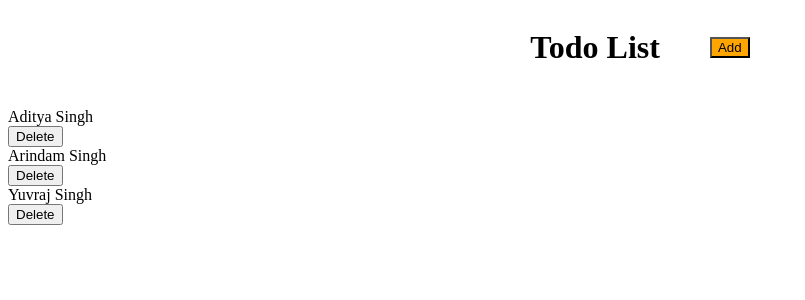
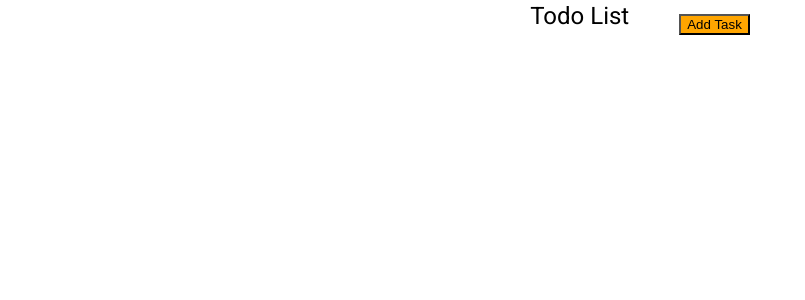
Before and after one commit to AdityaSingh621/TodoListApp, an Angular app: page / in a window 1280 px wide. Shown: the top 300 px of the page, without its empty margins (0-805 px from the left). Built offline with nearby package versions, Linux system fonts and the light colour scheme.

Commit message:
DialogBoxAdded

```diff
--- a/angular.json
+++ b/angular.json
@@ -30,6 +30,7 @@
               "src/assets"
             ],
             "styles": [
+              "@angular/material/prebuilt-themes/indigo-pink.css",
               "src/styles.scss"
             ],
             "scripts": []
@@ -93,6 +94,7 @@
               "src/assets"
             ],
             "styles": [
+              "@angular/material/prebuilt-themes/indigo-pink.css",
               "src/styles.scss"
             ],
             "scripts": []
--- a/package.json
+++ b/package.json
@@ -11,10 +11,12 @@
   "private": true,
   "dependencies": {
     "@angular/animations": "^15.2.0",
+    "@angular/cdk": "^15.2.5",
     "@angular/common": "^15.2.0",
     "@angular/compiler": "^15.2.0",
     "@angular/core": "^15.2.0",
     "@angular/forms": "^15.2.0",
+    "@angular/material": "^15.2.5",
     "@angular/platform-browser": "^15.2.0",
     "@angular/platform-browser-dynamic": "^15.2.0",
     "@angular/router": "^15.2.0",
--- a/src/app/app.component.html
+++ b/src/app/app.component.html
@@ -1,5 +1,5 @@
 <div>
   <app-header (gotoApp)="trueOrFlase($event)"></app-header>
-  <app-add-task [formVisible]="showTask"></app-add-task>
+  <!-- <app-add-task [formVisible]="showTask"></app-add-task> -->
   <app-tasks></app-tasks>
 </div>
--- a/src/app/app.module.ts
+++ b/src/app/app.module.ts
@@ -10,21 +10,28 @@ import { TaskListItemsComponent } from './components/task-list-items/task-list-i
 import { AddTaskComponent } from './components/add-task/add-task.component';
 import { FormsModule } from '@angular/forms';
 
+import {MatDialogModule} from '@angular/material/dialog';
+import { DialogboxComponent } from './components/dialogbox/dialogbox.component';
+
+
 
 @NgModule({
   declarations: [
     AppComponent,
     HeaderComponent,
+    DialogboxComponent,
     ButtonComponent,
     TasksComponent,
     TaskListItemsComponent,
     AddTaskComponent,
 
   ],
+  entryComponents:[DialogboxComponent],
   imports: [
     BrowserModule,
     AppRoutingModule,
-    FormsModule
+    FormsModule,
+    MatDialogModule
   ],
   providers: [],
   bootstrap: [AppComponent]
--- a/src/app/components/button/button.component.html
+++ b/src/app/components/button/button.component.html
@@ -1,3 +1,7 @@
-<button [ngStyle]="{ 'background-color': color }" (click)="toggleButton()">
+<!-- <button   [ngStyle]="{ 'background-color': color }" (click)="toggleButton()">
   {{ text }}
+</button> -->
+
+<button [ngStyle]="{ 'background-color': 'orange' }" (click)="toggleButton()">
+  Add Task
 </button>
--- a/src/app/components/button/button.component.ts
+++ b/src/app/components/button/button.component.ts
@@ -1,4 +1,8 @@
 import { Component, EventEmitter, Input, Output } from '@angular/core';
+import { MatDialog, MatDialogRef } from '@angular/material/dialog';
+import { AddTaskComponent } from '../add-task/add-task.component';
+import { DialogboxComponent } from '../dialogbox/dialogbox.component';
+import { TaskItems } from 'src/app/mock-task';
 
 @Component({
   selector: 'app-button',
@@ -7,6 +11,8 @@ import { Component, EventEmitter, Input, Output } from '@angular/core';
 })
 export class ButtonComponent {
 
+  constructor(private dialog : MatDialog){}
+
   @Output() gotoHeader = new EventEmitter();
 
   @Input() text !: string;
@@ -14,9 +20,34 @@ export class ButtonComponent {
 
   showForm : boolean = false;
 
+  // toggleButton(){
+
+  //   if(this.showForm === true){
+  //     console.log("🚀 ~ file: button.component.ts:26 ~ ButtonComponent ~ toggleButton ~ close:", close)
+
+  //     this.dialog.closeAll();
+  //   } else {
+  //     this.dialog.open(DialogboxComponent)
+
+  //   }
+  //   this.showForm = !this.showForm;
+  //   // console.log(this.showForm);
+  //   this.gotoHeader.emit(this.showForm);
+  // }
+
   toggleButton(){
-    this.showForm = !this.showForm;
-    // console.log(this.showForm);
-    this.gotoHeader.emit(this.showForm);
+    let dialogRef = this.dialog.open(DialogboxComponent);
+
+    dialogRef.afterClosed().subscribe((text:string) => {
+
+      if(!text){
+        alert('Entre Task Please!!')
+        return;
+      }
+
+      const newEntry = {name : text, id: TaskItems.length};
+      TaskItems.push(newEntry);
+      console.log(text)
+    })
   }
 }
--- /dev/null
+++ b/src/app/components/dialogbox/dialogbox.component.html
@@ -0,0 +1,14 @@
+<!-- <input type="text"> -->
+<h2 mat-dialog-title>Entre your Details</h2>
+<div mat-dialog-content>
+  <label for="name">Task name</label>
+  <input name="text" type="text" [(ngModel)]="text" />
+  <!-- <button mat-dialog-close (click)="onSubmit()">Add Task</button> -->
+
+  <div mat-dialog-actions>
+      <button mat-button (click)="onCancel()">Close</button>
+      <button mat-button [mat-dialog-close]="text"
+                 cdkFocusInitial>Add Task</button>
+    </div>
+
+</div>
--- /dev/null
+++ b/src/app/components/dialogbox/dialogbox.component.ts
@@ -0,0 +1,42 @@
+import { Component } from '@angular/core';
+import { MatDialogRef } from '@angular/material/dialog';
+import { TaskItems } from 'src/app/mock-task';
+
+@Component({
+  selector: 'app-dialogbox',
+  templateUrl: './dialogbox.component.html',
+  styleUrls: ['./dialogbox.component.scss']
+})
+export class DialogboxComponent {
+
+  text !: string;
+
+  constructor(private dialogRef: MatDialogRef<DialogboxComponent>){}
+
+  onSubmit(){
+    if(!this.text){
+      alert("enter a text, Please!");
+      return;
+    }
+
+    const newEntry = {
+      id : TaskItems.length,
+      name : this.text
+    }
+
+    // console.log(TaskItems.length);
+
+    TaskItems.push(newEntry);
+    console.log(newEntry);
+    console.log(TaskItems);
+
+
+    this.text = ''
+
+  }
+
+  onCancel(){
+    console.log('Closed');
+    this.dialogRef.close();
+  }
+}
--- a/src/app/mock-task.ts
+++ b/src/app/mock-task.ts
@@ -2,8 +2,8 @@ import { Task } from "./Task";
 
 export const TaskItems: Task[] =[
 
-        {id:0, name : "Aditya Singh"},
-        {id:1, name :"Arindam Singh"},
-        {id:2, name : "Yuvraj Singh"}
+        // {id:0, name : "Aditya Singh"},
+        // {id:1, name :"Arindam Singh"},
+        // {id:2, name : "Yuvraj Singh"}
 
 ]
--- a/src/index.html
+++ b/src/index.html
@@ -6,8 +6,11 @@
   <base href="/">
   <meta name="viewport" content="width=device-width, initial-scale=1">
   <link rel="icon" type="image/x-icon" href="favicon.ico">
+  <link rel="preconnect" href="https://fonts.gstatic.com">
+  <link href="https://fonts.googleapis.com/css2?family=Roboto:wght@300;400;500&display=swap" rel="stylesheet">
+  <link href="https://fonts.googleapis.com/icon?family=Material+Icons" rel="stylesheet">
 </head>
-<body>
+<body class="mat-typography">
   <app-root></app-root>
 </body>
 </html>
--- a/src/styles.scss
+++ b/src/styles.scss
@@ -1 +1,4 @@
 /* You can add global styles to this file, and also import other style files */
+
+html, body { height: 100%; }
+body { margin: 0; font-family: Roboto, "Helvetica Neue", sans-serif; }
```
Also changed, not shown: src/app/components/dialogbox/dialogbox.component.scss (added), 2 other files (tests, documents, lock files or other folders).
